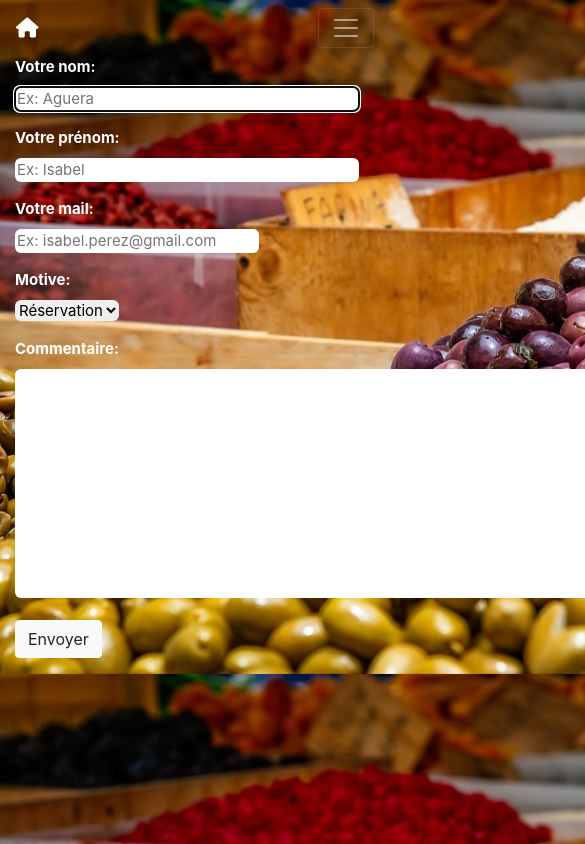
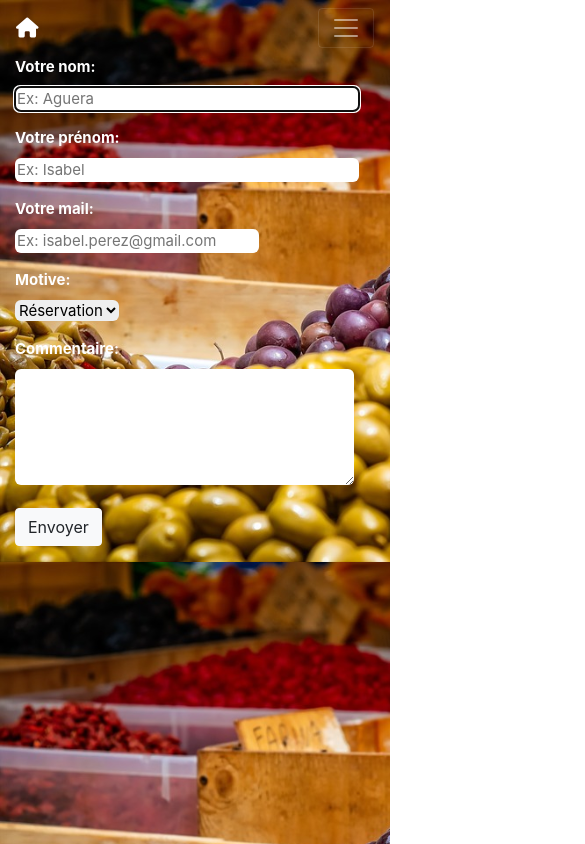
Before and after one commit to IsabelAguera/restaurant-site-bootstrap, a plain HTML site: page contact.html in a window 390 px wide. Shown: the top 844 px of the page, 585 px wide, since content can reach past the window. Drawn offline with nearby package versions, Linux system fonts and the light colour scheme.

Commit message:
amelioration responsive

```diff
--- a/contact.html
+++ b/contact.html
@@ -74,7 +74,7 @@
                 </p>
                 <p>
                     <label for="ameliorer">Commentaire:</label><br>
-                    <textarea name="ameliorer" id="ameliorer" rows="10" cols="60"></textarea><br>
+                    <textarea name="ameliorer" id="ameliorer" rows="5" cols="32"></textarea><br>
                 </p>
                 <p>
                     <button type="button" class="btn btn-light">Envoyer</button>
```
